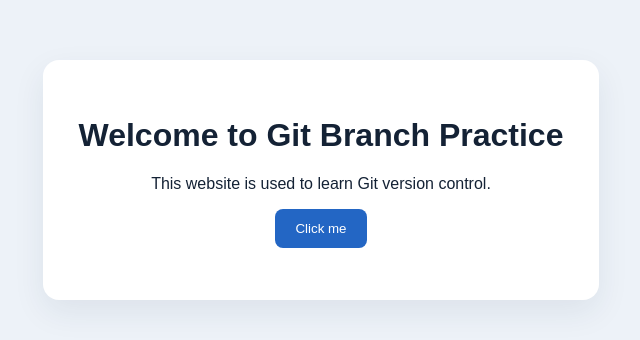
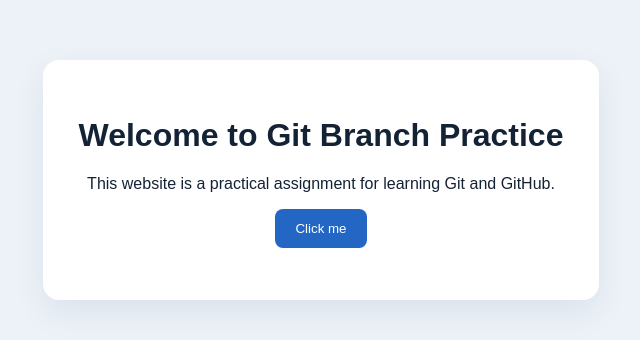
Before and after one commit to yasinmunn/git-practice-website, a plain HTML site: page index.html in a window 1280 px wide. Shown: the part 220-560 px from the top of the page, without its empty margins (319-959 px from the left). Drawn offline with Linux system fonts and the light colour scheme.

Commit message:
Update description on main branch

```diff
--- a/index.html
+++ b/index.html
@@ -9,7 +9,7 @@
 <body>
   <main class="card">
     <h1 id="page-title">Welcome to Git Branch Practice</h1>
-    <p id="description">This website is used to learn Git version control.</p>
+    <p id="description">This website is a practical assignment for learning Git and GitHub.</p>
     <button id="greet-button" type="button">Click me</button>
     <p id="message" aria-live="polite"></p>
   </main>
```
